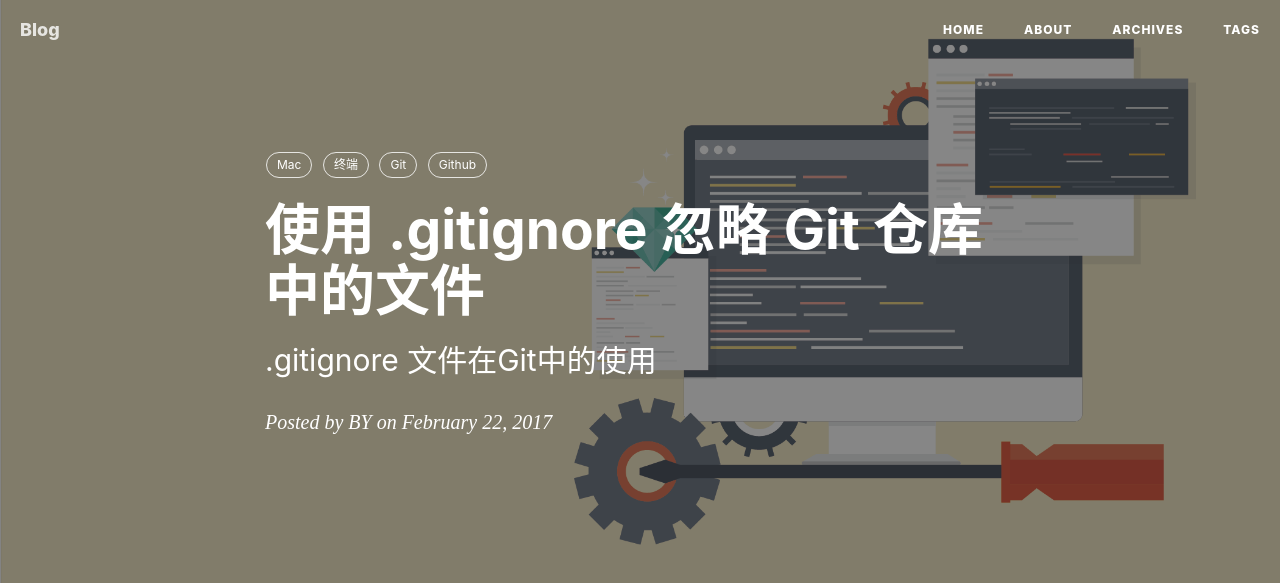
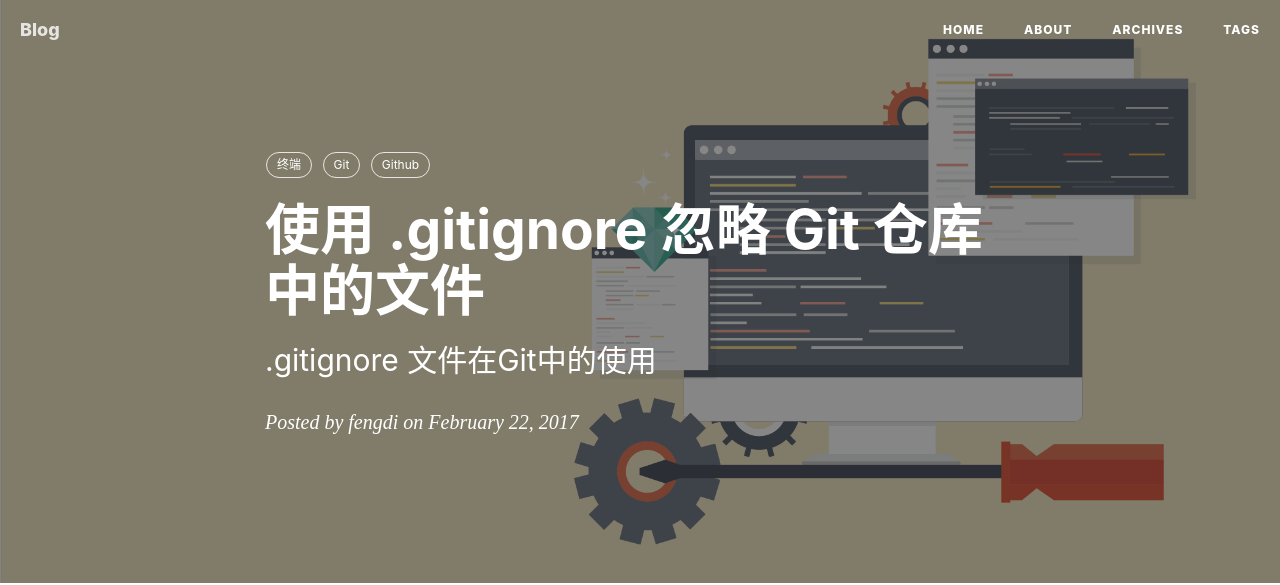
Before and after one commit to fengdis/fengdis.github.io, a Jekyll site: the page built from _posts/2017-02-22-使用-.gitignore-忽略-git-仓库中的文件.md, in a window 1280 px wide and 900 px high. Shown: the top 585 px of the window. Built offline with Jekyll 4.4.1, drawn with Linux system fonts in a browser that asks for light colours; nearby versions of some CDN libraries; comment, search, counter and statistics services are not loaded.

Commit message:
发布文章

```diff
--- a/_posts/2017-02-22-使用-.gitignore-忽略-git-仓库中的文件.md
+++ b/_posts/2017-02-22-使用-.gitignore-忽略-git-仓库中的文件.md
@@ -3,11 +3,10 @@ layout:     post
 title:      使用 .gitignore 忽略 Git 仓库中的文件
 subtitle:   .gitignore 文件在Git中的使用
 date:       2017-02-22
-author:     BY
+author:     fengdi
 header-img: img/post-bg-debug.png
 catalog: true
 tags:
-    - Mac
     - 终端
     - Git
     - Github
```
